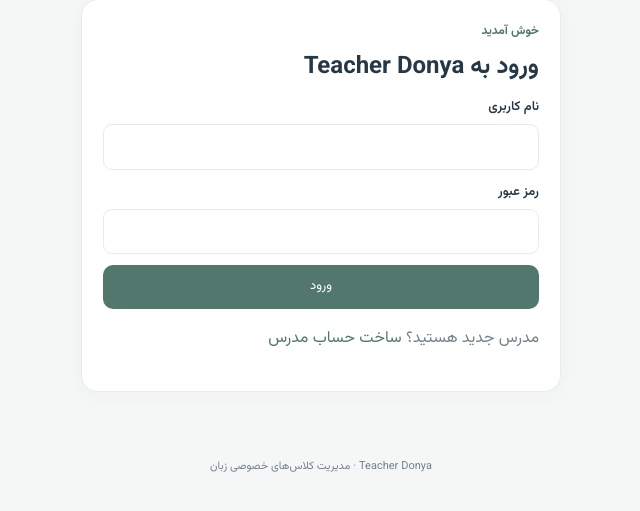
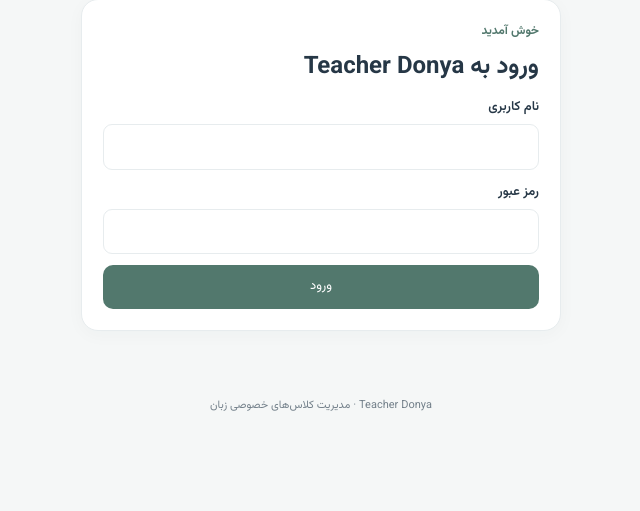
Before and after one commit to DonyaMohammadpour/Teacher-Donya, a Flask app: page /login in a window 1280 px wide. Shown: the part 110-621 px from the top of the page, without its empty margins (319-959 px from the left). Run offline with Flask 3, Linux system fonts and the light colour scheme.

Commit message:
Add files via upload

```diff
--- a/templates/login.html
+++ b/templates/login.html
@@ -1 +1 @@
-{% extends "base.html" %}{% block content %}<section class="card auth"><p class="eyebrow">خوش آمدید</p><h1>ورود به Teacher Donya</h1><form method="post"><label>نام کاربری<input name="username" required></label><label>رمز عبور<input name="password" type="password" required></label><button>ورود</button></form><p class="muted">مدرس جدید هستید؟ <a href="{{url_for('register')}}">ساخت حساب مدرس</a></p></section>{% endblock %}
+{% extends "base.html" %}{% block content %}<section class="card auth"><p class="eyebrow">خوش آمدید</p><h1>ورود به Teacher Donya</h1><form method="post"><label>نام کاربری<input name="username" required></label><label>رمز عبور<input name="password" type="password" required></label><button>ورود</button></form></section>{% endblock %}
```
Also changed, not shown: templates/calendar.html (line endings or trailing spaces).
